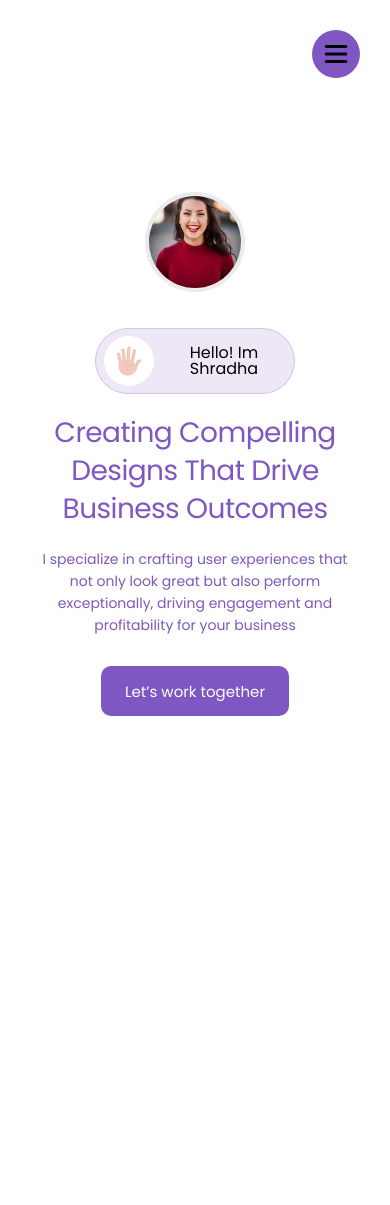
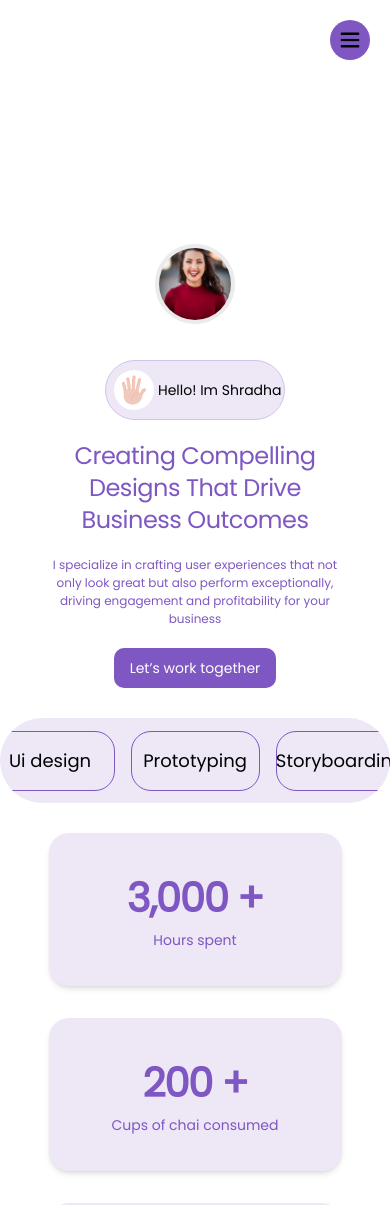
Before and after one commit to a9irudhh/portfolio-work, a Next.js app: page / in a window 390 px wide. Shown: the top 1205 px of the page. Before the commit the page ends 844 px from the top, so only its background shows below. Built offline with nearby package versions, Linux system fonts and the light colour scheme.

Commit message:
added skills card & statistics

```diff
--- /dev/null
+++ b/src/app/components/Content.jsx
@@ -0,0 +1,38 @@
+import Skills from './Skills';
+import Tools from './Tools';
+
+export default function Content() {
+  const sections = [
+    {
+      heading: "My Skills and Expertise",
+      subheading: "As a web designer, I possess a diverse set of skills and expertise to bring your web design visions to life",
+      component: <Skills cards={["Skill 1", "Skill 2", "Skill 3", "Skill 4", "Skill 5", "Skill 6"]} />,
+    },
+    {
+      heading: "Tools I use with ease",
+      subheading: "Explore a showcase of my diverse projects and creations",
+    //   component: <Tools cards={["Tool 1", "Tool 2", "Tool 3", "Tool 4", "Tool 5", "Tool 6"]} />,
+    },
+    {
+      heading: "My creative portfolio",
+      subheading: "Explore a showcase of my diverse projects and creations",
+    //   component: <Tools cards={["Portfolio 1", "Portfolio 2", "Portfolio 3"]} />,
+    },
+  ];
+
+  return (
+    <div className="flex flex-col items-center gap-16 mt-16 px-4 sm:px-8 md:px-16 lg:px-24">
+      {sections.map((section, index) => (
+        <div key={index} className="text-center">
+          <h2 className="text-[#7E57C2] font-poppins font-[500] text-[40px] sm:text-[50px] md:text-[60px] leading-[50px] sm:leading-[60px] md:leading-[70px] tracking-[-0.03em] mx-auto mt-[50px] sm:mt-[75px] md:mt-[100px]">
+            {section.heading}
+          </h2>
+          <p className="text-[#7E57C2] font-poppins font-[400] text-[16px] sm:text-[18px] leading-[140%] sm:leading-[150%] w-full max-w-[751px] mx-auto mt-4">
+            {section.subheading}
+          </p>
+          <div className="mt-8">{section.component}</div>
+        </div>
+      ))}
+    </div>
+  );
+}
--- a/src/app/components/HeroSection.jsx
+++ b/src/app/components/HeroSection.jsx
@@ -5,24 +5,24 @@ const poppins = Poppins({ subsets: ["latin"], weight: "400" });
 
 export default function HeroSection() {
   return (
-    <div className={`relative ${poppins.className} px-4`}>
-      <div className="pt-[120px] md:pt-[160px] flex justify-center items-center">
+    <div className={`relative ${poppins.className} px-4 sm:px-8 md:px-16 lg:px-24`}>
+      <div className="pt-16 md:pt-8 flex justify-top items-center">
         <div className="relative flex flex-col items-center w-full">
           {/* Profile Image */}
           <div className="relative mb-4">
-            <div className="absolute w-[100px] h-[100px] md:w-[143px] md:h-[143px] bg-[#EBEBEB] rounded-full opacity-50 border-[1px] border-[#EBEBEB]"></div>
+            <div className="absolute w-[80px] h-[80px] sm:w-[100px] sm:h-[100px] md:w-[143px] md:h-[143px] bg-[#EBEBEB] rounded-full opacity-50 border-[1px] border-[#EBEBEB]"></div>
             <Image
               src="/user.jpg"
               alt="User Image"
               width={143}
               height={143}
-              className="relative z-10 rounded-full border-[4px] border-[#EBEBEB] object-cover w-[100px] h-[100px] md:w-[143px] md:h-[143px]"
+              className="relative z-10 rounded-full border-[4px] border-[#EBEBEB] object-cover w-[80px] h-[80px] sm:w-[100px] sm:h-[100px] md:w-[143px] md:h-[143px]"
             />
           </div>
 
           {/* Hello badge */}
-          <div className="mt-[20px] md:mt-[30px] w-[200px] h-[66px] md:w-[248px] md:h-[82px] rounded-[40px] border-[1px] flex items-center bg-[#EDE7F6] border-[#D1C4E9]">
-            <div className="w-[50px] h-[50px] md:w-[61px] md:h-[61px] rounded-full bg-white flex-shrink-0 ml-[8px] flex justify-center items-center">
+          <div className="mt-[20px] md:mt-[30px] w-[180px] h-[60px] sm:w-[200px] sm:h-[66px] md:w-[248px] md:h-[82px] rounded-[40px] border-[1px] flex items-center bg-[#EDE7F6] border-[#D1C4E9]">
+            <div className="w-[40px] h-[40px] sm:w-[50px] sm:h-[50px] md:w-[61px] md:h-[61px] rounded-full bg-white flex-shrink-0 ml-[8px] flex justify-center items-center">
               <Image
                 src="/shake.gif"
                 alt="Shake Animation"
@@ -31,15 +31,15 @@ export default function HeroSection() {
                 className="rounded-full"
               />
             </div>
-            <p className="md:ml-[4px] font-poppins font-[400] text-[16px] md:text-[18px] leading-[100%] text-black text-center ">
+            <p className="ml-[4px] font-poppins font-[400] text-[14px] sm:text-[16px] md:text-[18px] leading-[100%] text-black text-center">
               Hello! Im Shradha
             </p>
           </div>
 
           {/* Main Heading */}
           <div className="mt-[20px] text-[#7E57C2] font-poppins font-[550]
-            text-[28px] sm:text-[32px] md:text-[60px]
-            leading-[38px] sm:leading-[44px] md:leading-[70px]
+            text-[24px] sm:text-[28px] md:text-[60px]
+            leading-[32px] sm:leading-[38px] md:leading-[70px]
             tracking-[-0.02em] text-center
             w-full max-w-[90%] sm:max-w-[600px] md:max-w-[898px] px-2">
             Creating Compelling Designs That Drive Business Outcomes
@@ -47,14 +47,14 @@ export default function HeroSection() {
 
           {/* Subheading */}
           <div className="mt-[20px] md:mt-[30px] text-[#7E57C2] font-poppins font-[400]
-            text-[14px] sm:text-[16px] md:text-[18px]
-            leading-[22px] sm:leading-[26px] md:leading-[28px]
+            text-[12px] sm:text-[14px] md:text-[18px]
+            leading-[18px] sm:leading-[22px] md:leading-[28px]
             text-center w-full max-w-[90%] sm:max-w-[650px] md:max-w-[940px] px-2">
             I specialize in crafting user experiences that not only look great but also perform exceptionally, driving engagement and profitability for your business
           </div>
 
           {/* Button */}
-          <button className="mt-[30px] px-6 h-[50px] md:w-[258px] md:h-[61px] bg-[#7E57C2] rounded-[10px] text-white font-poppins font-[400] text-[15px] leading-none flex items-center justify-center">
+          <button className="mt-[20px] sm:mt-[30px] px-4 sm:px-6 h-[40px] sm:h-[50px] md:w-[258px] md:h-[61px] bg-[#7E57C2] rounded-[10px] text-white font-poppins font-[400] text-[14px] sm:text-[15px] leading-none flex items-center justify-center">
             Let’s work together
           </button>
         </div>
--- a/src/app/components/LandingPage.jsx
+++ b/src/app/components/LandingPage.jsx
@@ -1,13 +1,23 @@
 import Image from "next/image"
+import { Poppins } from "next/font/google";
+
 import { User, Palette, Globe, Layers, Smartphone, Layout, ImportIcon } from "lucide-react"
 import Navbar from "./Navbar"
 import HeroSection from "./HeroSection"
+import Statistics from "./Statistics"
+import Content from "./Content"
+
+const poppins = Poppins({ subsets: ["latin"], weight: "400" });
 
 export default function PortfolioLanding() {
   return (
     <>
+    <div className={`relative z-50 ${poppins.className} pt-[120px]`}>
       <Navbar />
       <HeroSection />
+      <Statistics/>
+      <Content/>
+    </div>
     </>
   )
 }
--- a/src/app/components/Navbar.jsx
+++ b/src/app/components/Navbar.jsx
@@ -22,13 +22,13 @@ export default function Navbar() {
   }, []);
 
   return (
-    <div className={`relative z-50 ${poppins.className}`}>
+    <div>
       {/* Desktop Navbar */}
-      <div className="hidden md:flex w-full max-w-[530px] h-[72px] bg-[#EDE7F6] rounded-[20px] border border-[#D1C4E9] justify-around items-center top-[30px] left-1/2 transform -translate-x-1/2 absolute">
+      <div className="hidden md:flex w-full max-w-[90%] lg:max-w-[530px] h-[60px] sm:h-[72px] bg-[#EDE7F6] rounded-[20px] border border-[#D1C4E9] justify-around items-center top-[20px] sm:top-[30px] left-1/2 transform -translate-x-1/2 absolute">
         {"Home About Work Contact".split(" ").map((item) => (
           <div
             key={item}
-            className="w-[80px] h-[40px] md:w-[116px] md:h-[50px] flex justify-center items-center rounded-[10px] font-normal text-[16px] md:text-[18px] leading-[100%] cursor-pointer transition-all duration-500 transform hover:scale-105 hover:bg-[#7E57C2] text-[#757575] hover:text-[#FFFFFF]"
+            className="w-[70px] h-[35px] sm:w-[80px] sm:h-[40px] md:w-[116px] md:h-[50px] flex justify-center items-center rounded-[10px] font-normal text-[14px] sm:text-[16px] md:text-[18px] leading-[100%] cursor-pointer transition-all duration-500 transform hover:scale-105 hover:bg-[#7E57C2] text-[#757575] hover:text-[#FFFFFF]"
           >
             {item}
           </div>
@@ -36,17 +36,17 @@ export default function Navbar() {
       </div>
 
       {/* Mobile Hamburger Menu */}
-      <div className="md:hidden flex items-center justify-end w-full h-[72px] px-4">
+      <div className="md:hidden flex items-center justify-end w-full h-[60px] sm:h-[72px] px-4">
         <button
-          className={`w-12 h-12 ${
+          className={`w-10 h-10 sm:w-12 sm:h-12 ${
             isMenuOpen ? "bg-[#EDE7F6]" : "bg-[#7E57C2]"
-          } rounded-full flex items-center justify-center transition-all duration-300 fixed top-[30px] right-[30px] z-50`}
+          } rounded-full flex items-center justify-center transition-all duration-300 fixed top-[20px] sm:top-[30px] right-[20px] sm:right-[30px] z-50`}
           onClick={() => setIsMenuOpen(!isMenuOpen)}
         >
           {isMenuOpen ? (
-            <img src="/cross.png" alt="Close Menu" className="w-6 h-6" />
+            <img src="/cross.png" alt="Close Menu" className="w-5 h-5 sm:w-6 sm:h-6" />
           ) : (
-            <img src="/hamburger.png" alt="Menu" className="w-6 h-6" />
+            <img src="/hamburger.png" alt="Menu" className="w-5 h-5 sm:w-6 sm:h-6" />
           )}
         </button>
       </div>
@@ -57,7 +57,7 @@ export default function Navbar() {
           {"Home About Work Contact".split(" ").map((item) => (
             <div
               key={item}
-              className="text-[24px] font-normal text-[#757575] mb-4 cursor-pointer"
+              className="text-[20px] sm:text-[24px] font-normal text-[#757575] mb-4 cursor-pointer"
               onClick={() => setIsMenuOpen(false)}
             >
               {item}
--- /dev/null
+++ b/src/app/components/Statistics.jsx
@@ -0,0 +1,40 @@
+import { Poppins } from "next/font/google";
+const poppins = Poppins({ subsets: ["latin"], weight: "400" });
+
+export default function Statistics() {
+  return (
+    <div>
+      <div className="mt-[30px] w-full max-w-[1200px] h-[85px] bg-[#EDE7F6] rounded-[70px] mx-auto flex items-center justify-center overflow-x-auto">
+        {["Prototyping", "Ux design", "Ui design", "Prototyping", "Storyboarding", "Visual interaction", "Usability testing"].map((item, index) => (
+          <div
+            key={index}
+            className="min-w-[129px] h-[60px] bg-[#EDE7F6] rounded-[20px] border-[1px] border-[#7E57C2] flex items-center justify-center px-4 mx-2"
+          >
+            <span className="font-[400] text-[18px] leading-[100%] text-[#000000] text-center">
+              {item}
+            </span>
+          </div>
+        ))}
+      </div>
+      <div className="mt-[30px] flex flex-wrap justify-center gap-8 px-4">
+        {[
+          { number: "3,000 + ", text: "Hours spent" },
+          { number: "200 +", text: "Cups of chai consumed" },
+          { number: "3 +", text: "Years of problem solving" },
+        ].map((item, index) => (
+          <div
+            key={index}
+            className="w-full max-w-[293px] h-[153px] bg-[#EDE7F6] rounded-[20px] shadow-md flex flex-col items-center justify-center"
+          >
+            <span className="font-poppins font-[600] text-[40px] sm:text-[60px] leading-[50px] sm:leading-[70px] tracking-[-0.03em] text-[#7E57C2]">
+              {item.number}
+            </span>
+            <span className="mt-[10px] font-[400] text-[14px] sm:text-[18px] leading-[100%] text-[#7E57C2] text-center">
+              {item.text}
+            </span>
+          </div>
+        ))}
+      </div>
+    </div>
+  );
+}
```
Also changed, not shown: src/app/components/Skills.jsx (added, +66 -0 lines), src/app/components/Projects.jsx (added), src/app/components/Tools.jsx (added), 1 other file (tests, documents, lock files or other folders).
